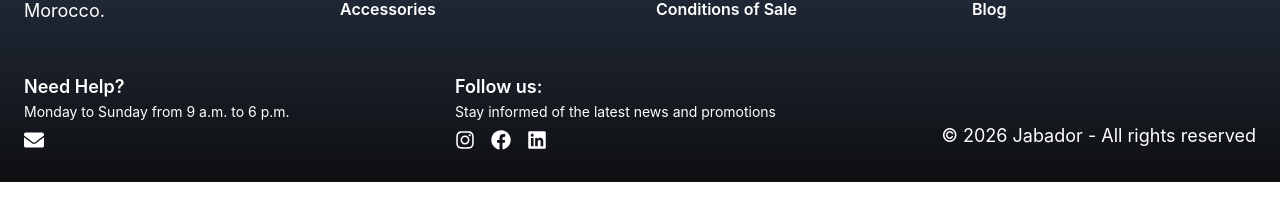
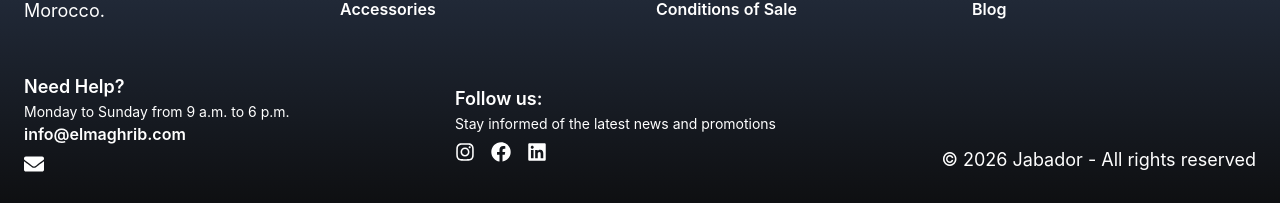
Before and after one commit to minaR7/Ecommerce_Web_App, a React (Vite) app in the folder client/: page / in a window 1280 px wide. Shown: the part 2019-2222 px from the top of the page. Before the commit the page ends 2201 px from the top, so only its background shows below. Built offline with nearby package versions, Linux system fonts and the light colour scheme; no server answers.

Commit message:
feat(client): added clickable email link, use config email

```diff
--- a/client/src/components/Footer.jsx
+++ b/client/src/components/Footer.jsx
@@ -2,6 +2,7 @@ import { Layout } from 'antd';
 import { FaWhatsapp, FaEnvelope, FaPhone, FaInstagram, FaFacebook, FaLinkedin } from 'react-icons/fa';
 import { Link } from 'react-router-dom';
 import { useSiteSettings } from '../hooks/useSiteSettings';
+import { SUPPORT_EMAIL } from '../config/contact';
 
 const { Footer } = Layout;
 
@@ -10,7 +11,7 @@ const FooterMenu = () => {
 
     const description    = settings.footer_description    || 'Our shop offers classy and modern Moroccan outfits made with passion in our workshops in Morocco.';
     const needHelpText   = settings.footer_need_help_text || 'Monday to Sunday from 9 a.m. to 6 p.m.';
-    const email          = settings.footer_email          || 'support@jabador.com';
+    const email          = settings.footer_email          || SUPPORT_EMAIL;
     const phone          = settings.footer_phone          || '';
     const whatsapp       = settings.footer_whatsapp       || '';
     const instagram      = settings.footer_instagram      || '#';
@@ -68,6 +69,11 @@ const FooterMenu = () => {
                     <div className="text-center md:text-left">
                         <p className="font-semibold text-lg">Need Help?</p>
                         <p>{needHelpText}</p>
+                        {email && (
+                            <p>
+                                <a href={`mailto:${email}`} className="hover:text-yellow-400 underline">{email}</a>
+                            </p>
+                        )}
                         <div className="flex justify-center md:justify-start gap-4 mt-2">
                             {whatsapp && (
                                 <a href={`https://wa.me/${whatsapp.replace(/\D/g, '')}`} aria-label="WhatsApp" className="hover:text-green-400" target="_blank" rel="noreferrer">
```
